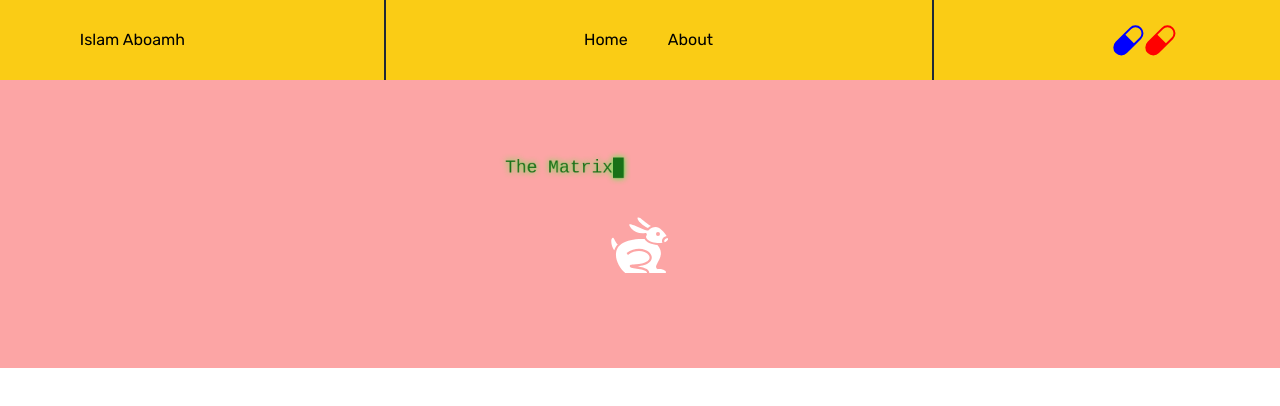
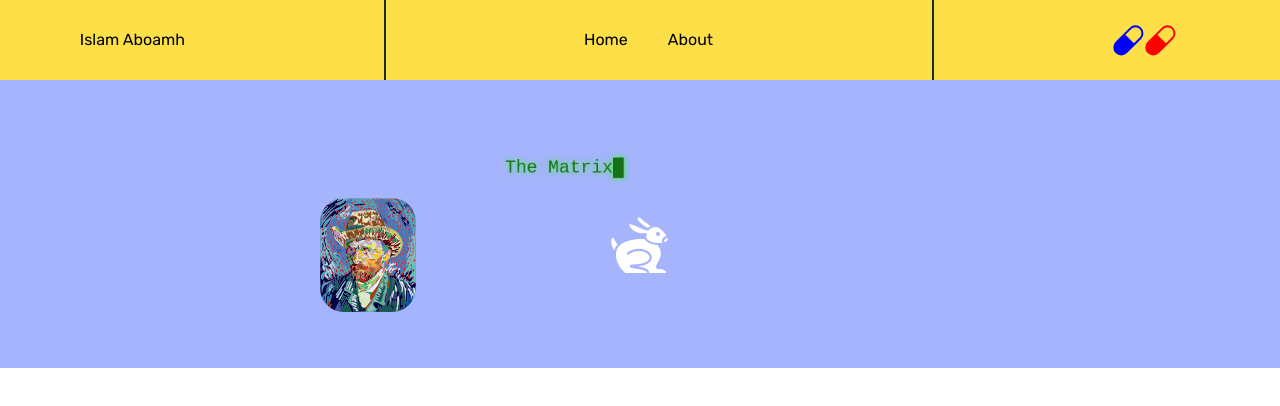
Before and after one commit to I-A11/islam-matrix, a Next.js app: page / in a window 1280 px wide. Shown: the top 406 px of the page. Built offline with nearby package versions, Linux system fonts and the light colour scheme.

Commit message:
Add Van Gogh portrait.

```diff
--- a/app/components/HomeHero.jsx
+++ b/app/components/HomeHero.jsx
@@ -3,14 +3,18 @@
 import Canvas from "./WakeUp";
 import { useColorContext } from "../context/color_context";
 import { GiRabbit } from "react-icons/gi";
+import { CgLoadbar } from "react-icons/cg";
 import Link from "next/link";
 import Image from "next/image";
-import StarryNight from "../assets/starry-night.jpeg";
+import Shelf from "../assets/shelf.svg";
+import VanPortrait from "../assets/van-portrait.svg";
 
 const HomeHero = () => {
   const { color, changeColor } = useColorContext();
   return (
-    <div className={` ${color ? "bg-red-300" : "bg-amber-300"} h-72 relative`}>
+    <div
+      className={` ${color ? "bg-indigo-300" : "bg-amber-300"} h-72 relative`}
+    >
       <div>
         <Canvas />
         <div className="flex justify-center mx-auto -mt-4">
@@ -18,6 +22,18 @@
             <GiRabbit size={64} fill="white" />
           </Link>
         </div>
+
+        <div className="mx-auto max-w-[40rem] -mt-20">
+          <Image
+            src={VanPortrait}
+            alt="Van Gogh"
+            width={96}
+            className="rounded-3xl"
+          />
+        </div>
+        {/* <div className="mx-auto max-w-[40rem] -translate-y-28  -translate-x-24">
+          <Image src={Shelf} alt="book shelf" width={420} />
+        </div> */}
       </div>
     </div>
   );
--- a/app/components/Navbar.jsx
+++ b/app/components/Navbar.jsx
@@ -11,7 +11,7 @@
     <div>
       <nav
         className={`w-full ${
-          color ? "bg-yellow-400" : "bg-cyan-500"
+          color ? "bg-yellow-300" : "bg-cyan-500"
         }  sticky top-0 shadow-lg`}
       >
         <div className="justify-around items-center hidden md:flex py-6 border-b-1 ">
```
Also changed, not shown: app/assets/shelf.svg (added), app/assets/van-portrait.svg (added).
